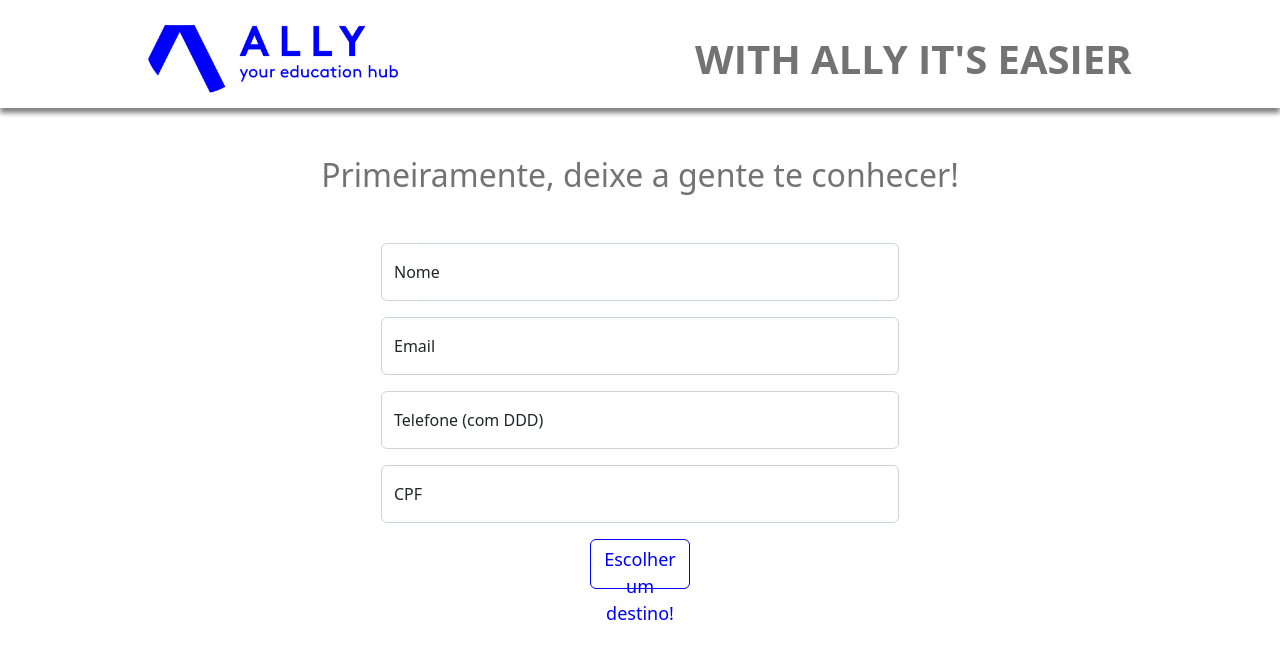
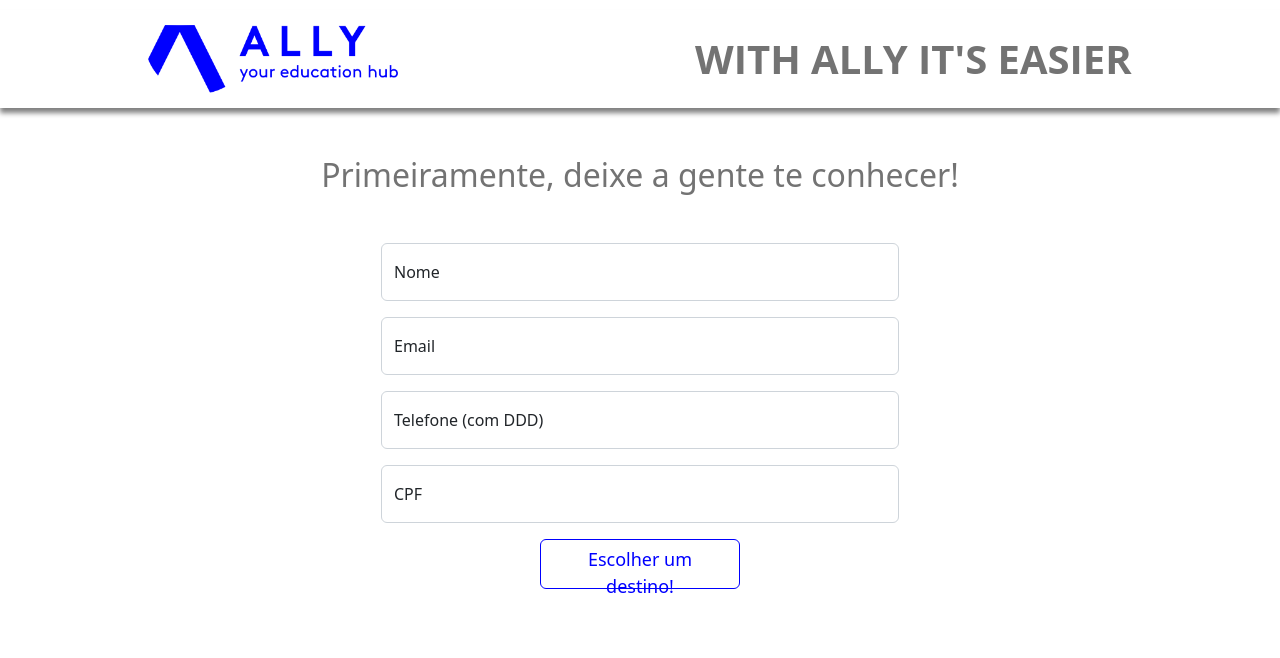
Before and after one commit to andremoraes98/allyhub, a React (Create React App) app: page /forms in a window 1280 px wide. Shown: the top 658 px of the page. Built offline with nearby package versions, Linux system fonts and the light colour scheme.

Commit message:
style: aumento do tamanho do submit button

```diff
--- a/src/pages/form/PessoalForm.css
+++ b/src/pages/form/PessoalForm.css
@@ -1,5 +1,5 @@
 .submit-button {
-  max-width: 100px;
+  max-width: 200px;
   height: 50px;
 }
 
```
